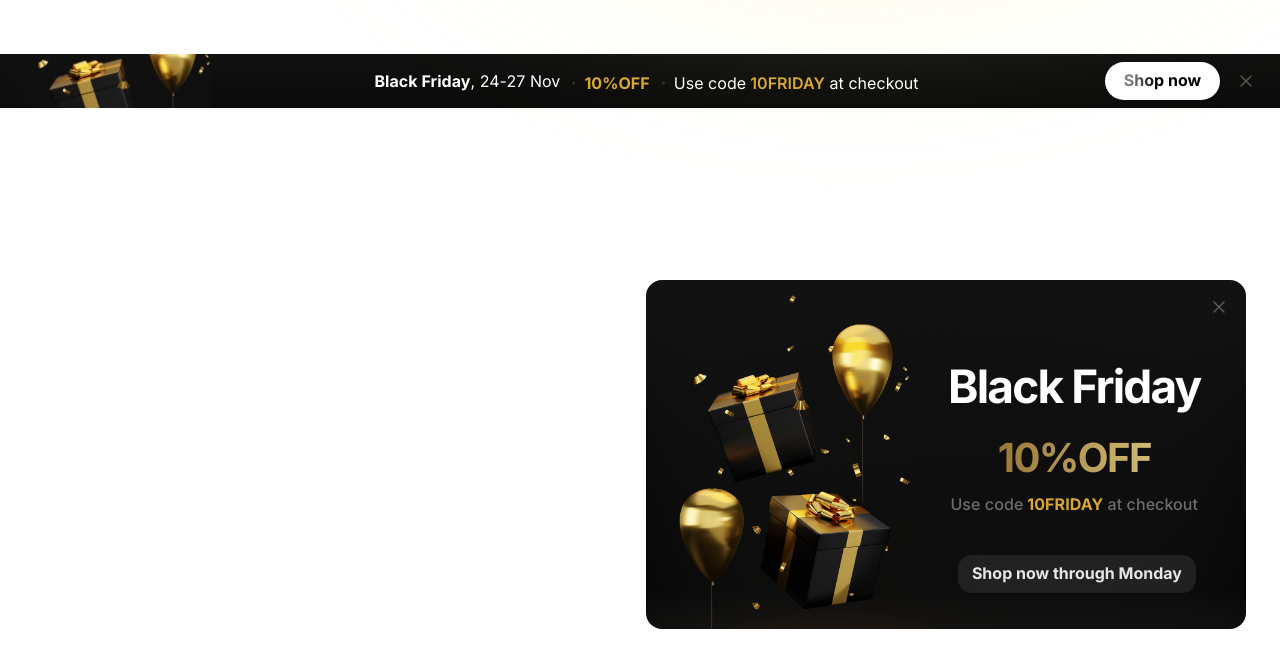
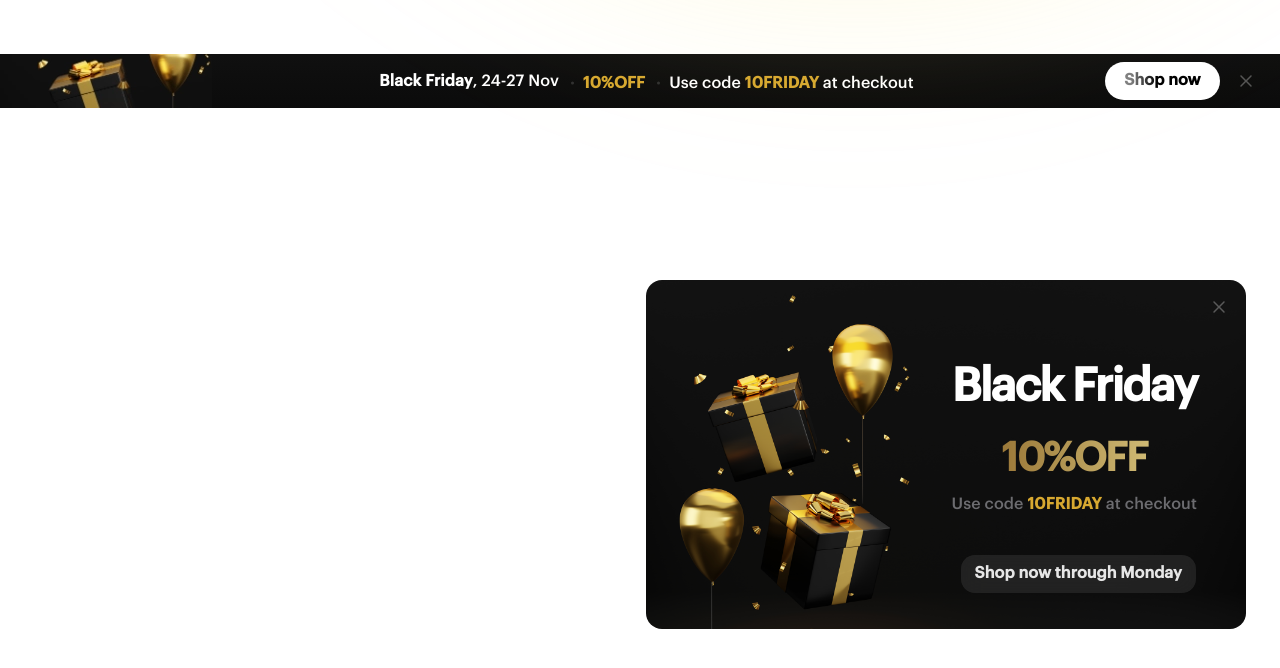
Before and after one commit to Jackman108/tangem-app, a Next.js app: page / in a window 1280 px wide. Shown: the top 668 px of the page. Built offline with nearby package versions, Linux system fonts and the light colour scheme.

Commit message:
Adding local custom font

```diff
--- a/src/app/layout.tsx
+++ b/src/app/layout.tsx
@@ -1,8 +1,10 @@
 import type { Metadata } from 'next'
-import { Inter } from 'next/font/google'
+
+import localFont from 'next/font/local'
+
 import './globals.css'
+const GraphikLC = localFont({ src: './graphiklcweb_medium.ttf' })
 
-const inter = Inter({ subsets: ['latin'] })
 
 export const metadata: Metadata = {
   title: 'Create Next App',
@@ -16,7 +18,7 @@ export default function RootLayout({
 }) {
   return (
     <html lang="en">
-      <body className={inter.className}>{children}</body>
+      <body className={GraphikLC.className}>{children}</body>
     </html>
   )
 }
```
Also changed, not shown: src/app/graphiklcweb_medium.ttf (added).
